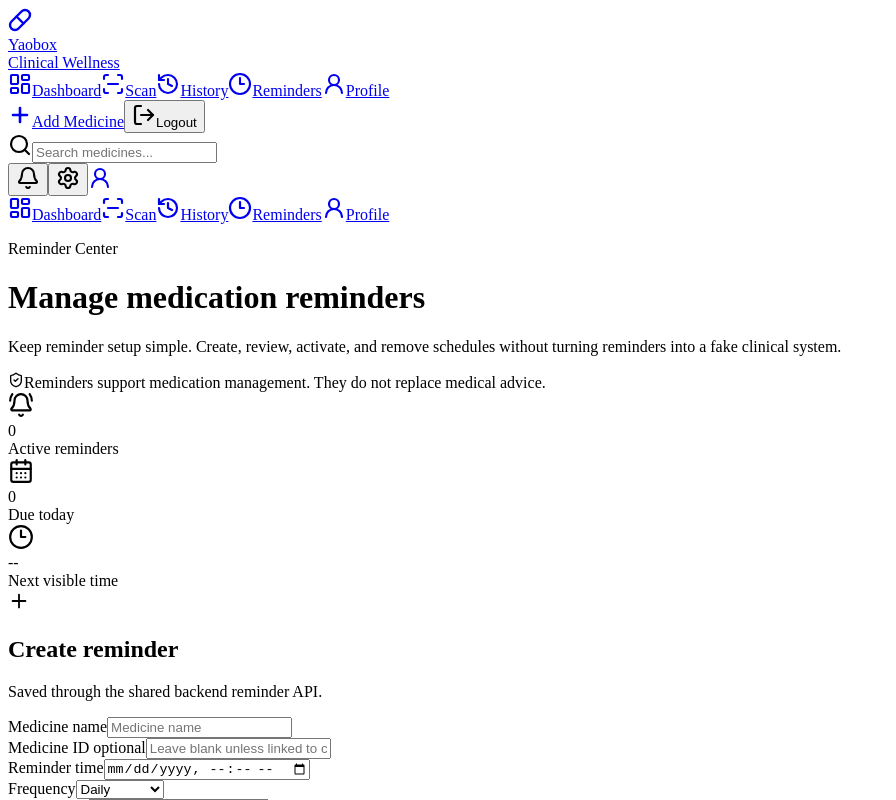
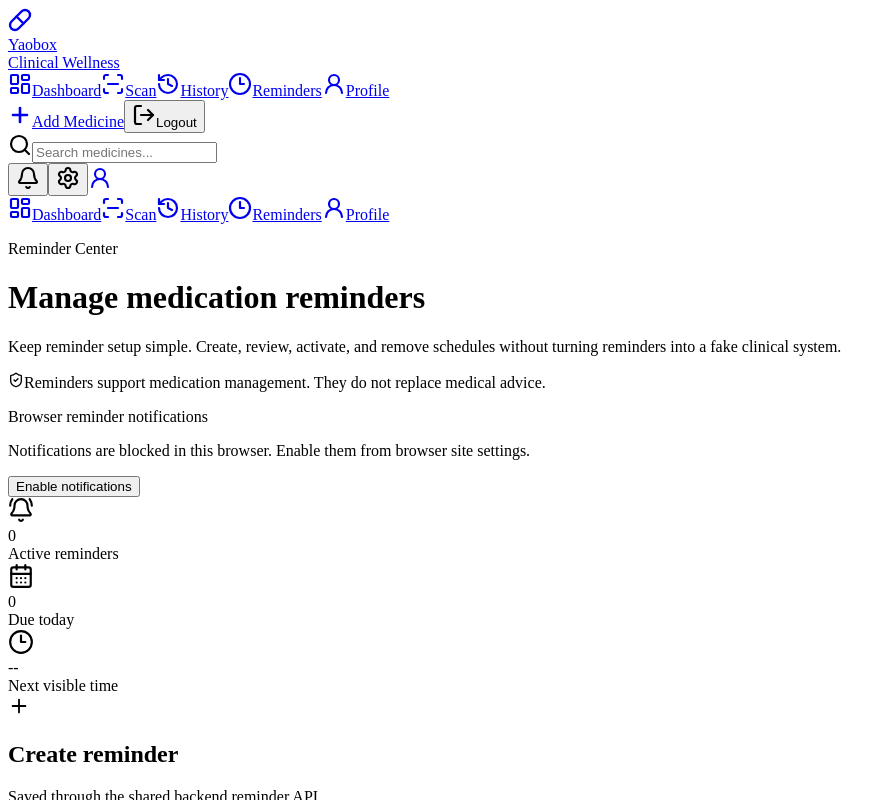
Before and after one commit to rm-bt/YAOBOX, a React (Vite) app in the folder frontend/: page /reminders in a window 1280 px wide. Shown: the top 800 px of the page, without its empty margins (0-896 px from the left). Built offline with nearby package versions, Linux system fonts and the light colour scheme; no server answers; sample sign-in values are in the browser's storage; the HTML template or start-up script is replaced by a standard one.

Commit message:
add reminder browser notifications

```diff
--- /dev/null
+++ b/frontend/src/features/reminders/hooks/useReminderNotifications.ts
@@ -0,0 +1,129 @@
+import { useCallback, useEffect, useMemo, useState } from "react";
+import {
+  getBrowserNotificationPermission,
+  markReminderNotificationShown,
+  requestBrowserNotificationPermission,
+  showBrowserNotification,
+  wasReminderNotificationShown,
+  type BrowserNotificationPermission,
+} from "../../../lib/notifications";
+
+export type ReminderNotificationInput = {
+  id: string;
+  title: string;
+  dosageNote: string;
+  reminderTimeRaw: string;
+  isActive: boolean;
+};
+
+function getReminderTime(value: string): Date | null {
+  if (!value) {
+    return null;
+  }
+
+  const date = new Date(value);
+
+  if (Number.isNaN(date.getTime())) {
+    return null;
+  }
+
+  return date;
+}
+
+function getReminderKey(reminder: ReminderNotificationInput): string {
+  return `${reminder.id}:${reminder.reminderTimeRaw}`;
+}
+
+function isReminderDueNow(reminder: ReminderNotificationInput): boolean {
+  if (!reminder.isActive) {
+    return false;
+  }
+
+  const reminderTime = getReminderTime(reminder.reminderTimeRaw);
+
+  if (!reminderTime) {
+    return false;
+  }
+
+  const now = Date.now();
+  const reminderMs = reminderTime.getTime();
+
+  const twoMinutes = 2 * 60 * 1000;
+
+  return reminderMs <= now && now - reminderMs <= twoMinutes;
+}
+
+export function useReminderNotifications(reminders: ReminderNotificationInput[]) {
+  const [permission, setPermission] = useState<BrowserNotificationPermission>(() =>
+    getBrowserNotificationPermission()
+  );
+  const [lastNotificationLabel, setLastNotificationLabel] = useState<string | null>(null);
+
+  const supported = permission !== "unsupported";
+  const enabled = permission === "granted";
+
+  const activeReminderCount = useMemo(
+    () => reminders.filter((reminder) => reminder.isActive).length,
+    [reminders]
+  );
+
+  const requestPermission = useCallback(async () => {
+    const nextPermission = await requestBrowserNotificationPermission();
+    setPermission(nextPermission);
+    return nextPermission;
+  }, []);
+
+  useEffect(() => {
+    setPermission(getBrowserNotificationPermission());
+  }, []);
+
+  useEffect(() => {
+    if (!enabled || reminders.length === 0) {
+      return;
+    }
+
+    function checkDueReminders() {
+      for (const reminder of reminders) {
+        if (!isReminderDueNow(reminder)) {
+          continue;
+        }
+
+        const reminderKey = getReminderKey(reminder);
+
+        if (wasReminderNotificationShown(reminderKey)) {
+          continue;
+        }
+
+        const title = `Time for ${reminder.title || "your medicine"}`;
+        const body =
+          reminder.dosageNote && reminder.dosageNote !== "No dosage note"
+            ? reminder.dosageNote
+            : "Open YAOBOX to review your reminder.";
+
+        const shown = showBrowserNotification(title, body);
+
+        if (shown) {
+          markReminderNotificationShown(reminderKey);
+          setLastNotificationLabel(reminder.title || "Medication reminder");
+        }
+      }
+    }
+
+    checkDueReminders();
+
+    const timer = window.setInterval(checkDueReminders, 30_000);
+
+    return () => {
+      window.clearInterval(timer);
+    };
+  }, [enabled, reminders]);
+
+  return {
+    supported,
+    enabled,
+    permission,
+    activeReminderCount,
+    lastNotificationLabel,
+    requestPermission,
+  };
+}
--- a/frontend/src/features/reminders/pages/RemindersPage.tsx
+++ b/frontend/src/features/reminders/pages/RemindersPage.tsx
@@ -1,6 +1,7 @@
 import { useMemo, useState, type FormEvent, type ReactNode } from "react";
 import { useMutation, useQuery, useQueryClient } from "@tanstack/react-query";
 import { motion } from "motion/react";
+import { useReminderNotifications } from "../hooks/useReminderNotifications";
 import {
   AlarmClock,
   BellRing,
@@ -248,7 +249,7 @@ export default function RemindersPage() {
     () => activeReminders.filter((item) => isDueToday(item.reminderTimeRaw)),
     [activeReminders]
   );
-
+const reminderNotifications = useReminderNotifications(activeReminders);
   const isAnyMutationPending =
     createReminderMutation.isPending ||
     updateReminderMutation.isPending ||
@@ -325,6 +326,38 @@ export default function RemindersPage() {
           <ShieldCheck size={16} />
           Reminders support medication management. They do not replace medical advice.
         </div>
+        <div className="rounded-[24px] border border-slate-100 bg-white px-5 py-4 shadow-sm flex flex-col md:flex-row md:items-center md:justify-between gap-4">
+  <div>
+    <p className="text-sm font-bold text-slate-900">Browser reminder notifications</p>
+    <p className="text-sm text-slate-500 mt-1 leading-relaxed">
+      {reminderNotifications.supported
+        ? reminderNotifications.enabled
+          ? `Notifications are enabled. Watching ${reminderNotifications.activeReminderCount} active reminder(s).`
+          : reminderNotifications.permission === "denied"
+            ? "Notifications are blocked in this browser. Enable them from browser site settings."
+            : "Enable notifications so YAOBOX can alert you while the app is open."
+        : "This browser does not support notification alerts."}
+    </p>
+
+    {reminderNotifications.lastNotificationLabel ? (
+      <p className="text-xs text-brand-primary font-semibold mt-2">
+        Last notification: {reminderNotifications.lastNotificationLabel}
+      </p>
+    ) : null}
+  </div>
+
+  {reminderNotifications.supported && !reminderNotifications.enabled ? (
+    <button
+      type="button"
+      onClick={() => {
+        void reminderNotifications.requestPermission();
+      }}
+      className="rounded-full bg-brand-secondary px-5 py-3 text-sm font-bold text-white shadow-lg shadow-brand-secondary/20 hover:brightness-95 transition-all"
+    >
+      Enable notifications
+    </button>
+  ) : null}
+</div>
       </header>
 
       <section className="grid grid-cols-1 md:grid-cols-3 gap-5">
--- /dev/null
+++ b/frontend/src/lib/notifications.ts
@@ -0,0 +1,76 @@
+const NOTIFIED_REMINDERS_KEY = "yaobox_notified_reminders";
+
+export type BrowserNotificationPermission =
+  | "default"
+  | "granted"
+  | "denied"
+  | "unsupported";
+
+export function getBrowserNotificationPermission(): BrowserNotificationPermission {
+  if (typeof window === "undefined" || !("Notification" in window)) {
+    return "unsupported";
+  }
+
+  return Notification.permission;
+}
+
+export async function requestBrowserNotificationPermission(): Promise<BrowserNotificationPermission> {
+  if (typeof window === "undefined" || !("Notification" in window)) {
+    return "unsupported";
+  }
+
+  const permission = await Notification.requestPermission();
+  return permission;
+}
+
+function readNotifiedReminderKeys(): Set<string> {
+  if (typeof window === "undefined") {
+    return new Set();
+  }
+
+  try {
+    const raw = window.localStorage.getItem(NOTIFIED_REMINDERS_KEY);
+    const parsed = raw ? JSON.parse(raw) : [];
+
+    if (!Array.isArray(parsed)) {
+      return new Set();
+    }
+
+    return new Set(parsed.filter((item): item is string => typeof item === "string"));
+  } catch {
+    return new Set();
+  }
+}
+
+function writeNotifiedReminderKeys(keys: Set<string>) {
+  if (typeof window === "undefined") {
+    return;
+  }
+
+  const compactKeys = Array.from(keys).slice(-200);
+  window.localStorage.setItem(NOTIFIED_REMINDERS_KEY, JSON.stringify(compactKeys));
+}
+
+export function wasReminderNotificationShown(reminderKey: string): boolean {
+  return readNotifiedReminderKeys().has(reminderKey);
+}
+
+export function markReminderNotificationShown(reminderKey: string) {
+  const keys = readNotifiedReminderKeys();
+  keys.add(reminderKey);
+  writeNotifiedReminderKeys(keys);
+}
+
+export function showBrowserNotification(title: string, body: string) {
+  if (getBrowserNotificationPermission() !== "granted") {
+    return false;
+  }
+
+  new Notification(title, {
+    body,
+    icon: "/favicon.svg",
+    tag: `yaobox-${title}`,
+  });
+
+  return true;
+}
```
